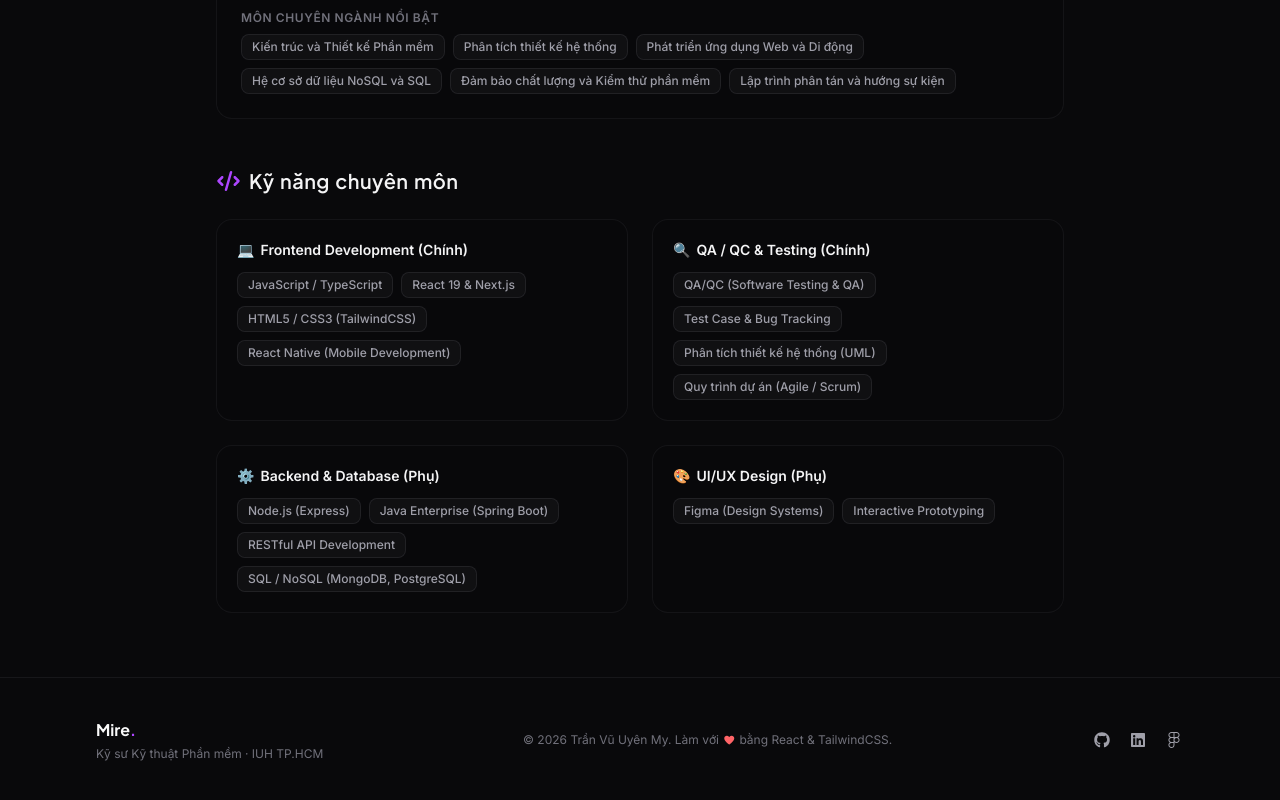
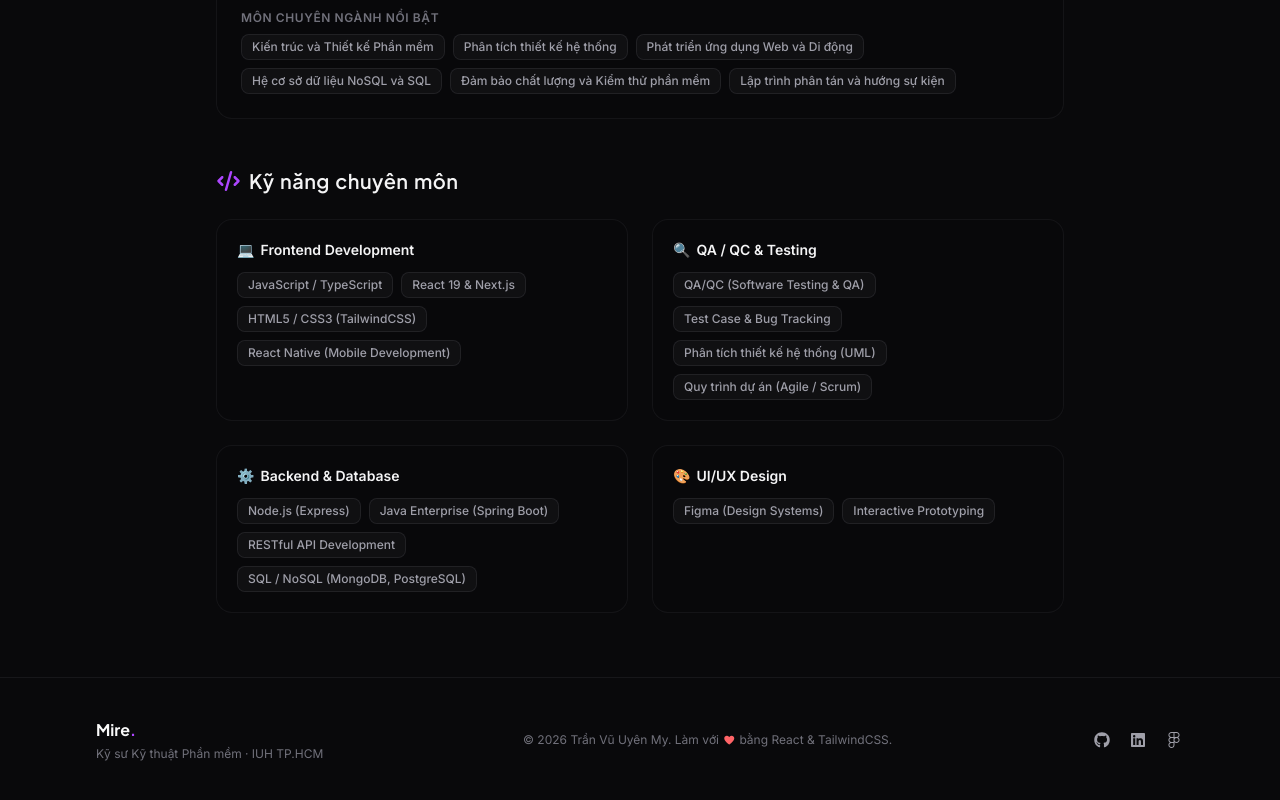
Before and after one commit to itsmire/portfolio, a React (Vite) app: page /resume in a window 1280 px wide. Shown: the part 685-1485 px from the top of the page. Built offline with nearby package versions, Linux system fonts and the light colour scheme.

Commit message:
Remove Main/Secondary suffixes from skills labels

```diff
--- a/src/data/skills.js
+++ b/src/data/skills.js
@@ -4,7 +4,7 @@
  */
 export const SKILLS = {
   frontend: {
-    label: "Frontend Development (Chính)",
+    label: "Frontend Development",
     icon: "💻",
     items: [
       { name: "JavaScript / TypeScript" },
@@ -14,7 +14,7 @@ export const SKILLS = {
     ],
   },
   testing: {
-    label: "QA / QC & Testing (Chính)",
+    label: "QA / QC & Testing",
     icon: "🔍",
     items: [
       { name: "QA/QC (Software Testing & QA)" },
@@ -24,7 +24,7 @@ export const SKILLS = {
     ],
   },
   backend: {
-    label: "Backend & Database (Phụ)",
+    label: "Backend & Database",
     icon: "⚙️",
     items: [
       { name: "Node.js (Express)" },
@@ -34,7 +34,7 @@ export const SKILLS = {
     ],
   },
   design: {
-    label: "UI/UX Design (Phụ)",
+    label: "UI/UX Design",
     icon: "🎨",
     items: [
       { name: "Figma (Design Systems)" },
```
